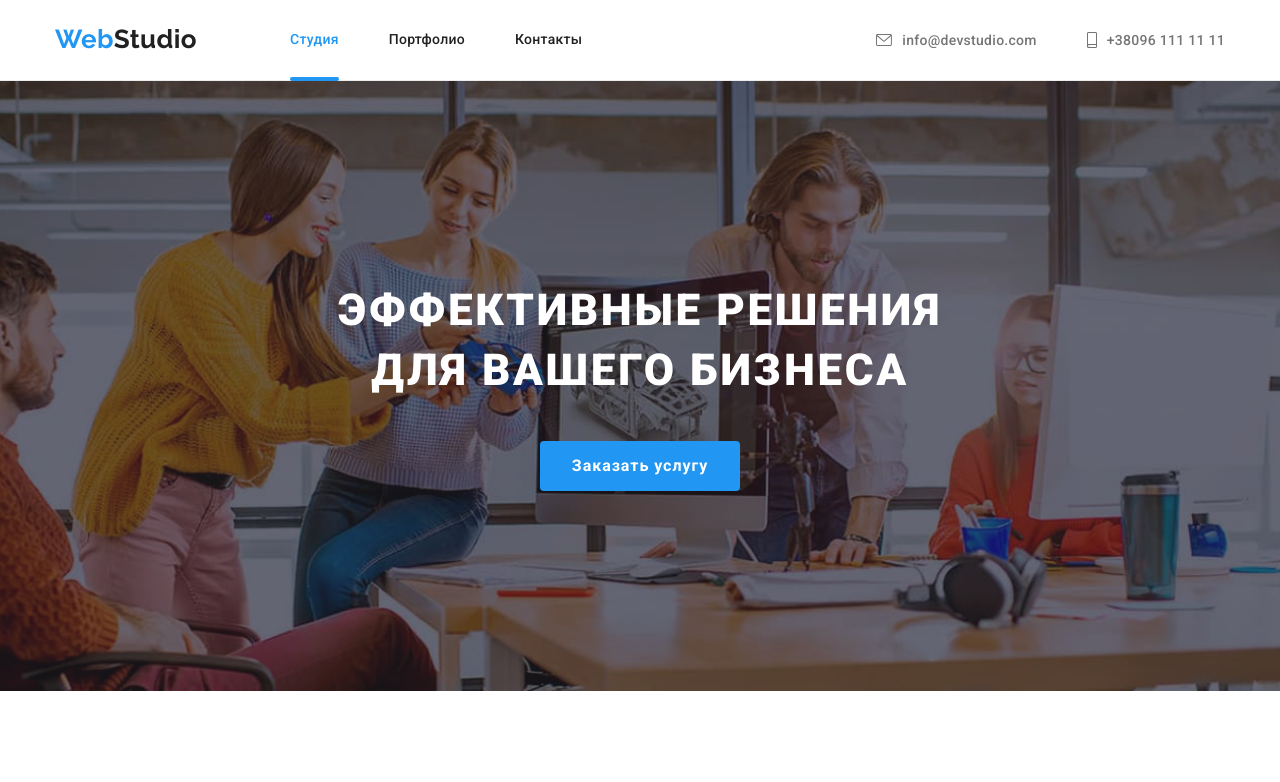
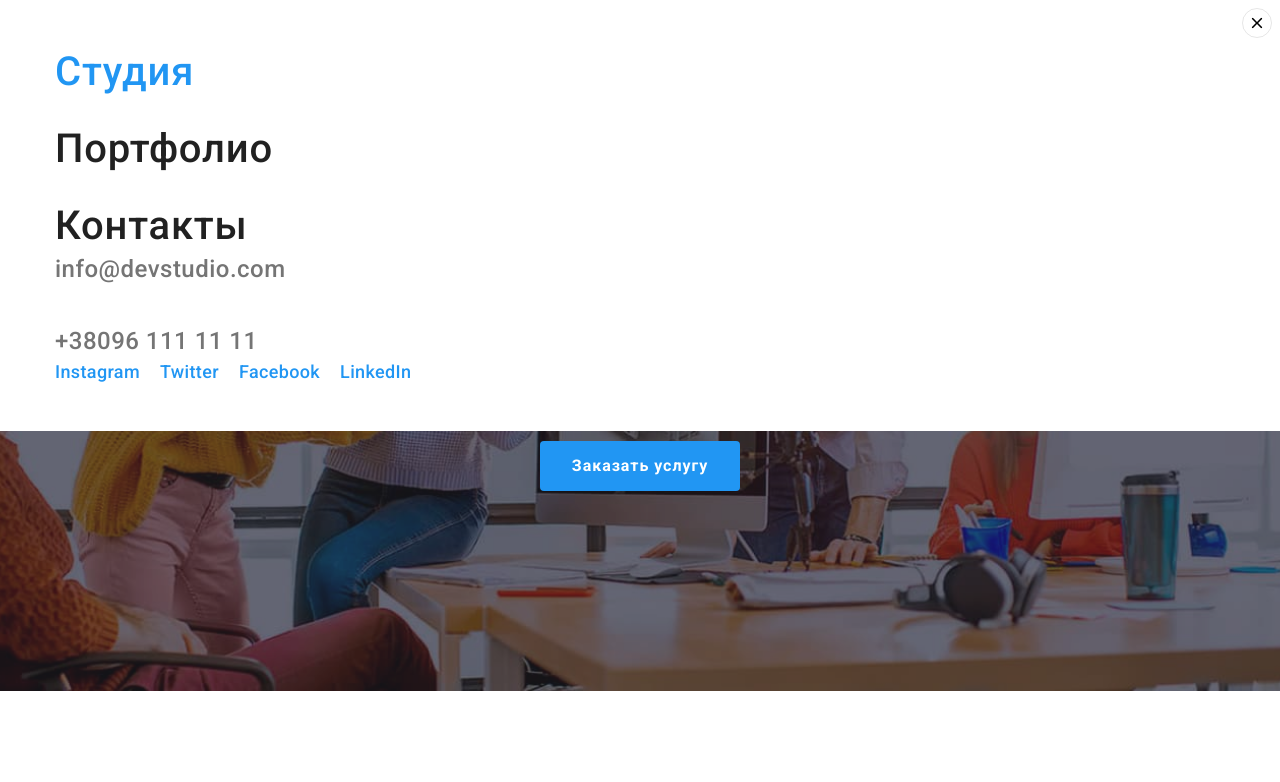
Before and after one commit to BondAndrii/goit-markup-hw-08, a plain HTML site: page index.html in a window 1280 px wide. Shown: the top 782 px of the page. Drawn offline with nearby package versions, Linux system fonts and the light colour scheme.

Commit message:
Створює меню для мобільної версії

```diff
--- a/index.html
+++ b/index.html
@@ -399,6 +399,47 @@
         </div>
     </footer> -->
     <!-- Додаємо модальне вікно -->
+    <div class="mobile-menu">
+        <div class="container">
+            <button class="close__button" type="button">
+                <svg class="close__icon">
+                    <use class="close" href="./images/symbol-defs.svg#icon-vectorclose" width="11px" height="11px"></use>
+                </svg>
+            </button>
+            <ul class="menu-nav list">
+                <li class="menu-nav__item"><a href="./index.html" class="menu-nav__link link current">Студия</a></li>
+                <li class="menu-nav__item"><a href="./portfolio.html" class="menu-nav__link link">Портфолио</a></li>
+                <li class="menu-nav__item"><a href="" class="menu-nav__link link">Контакты</a></li>
+            </ul>
+            <ul class="menu-contact list">
+                <li class="menu-contact__item">
+                    <a href="emailto:info@devstudio.com" class="menu-contact__link link">
+                        info@devstudio.com
+                    </a>
+                </li>
+                <li class="menu-contact__item">
+                    <a href="tel:+380961111111" class="menu-contact__link link">
+                       +38096 111 11 11
+                    </a>
+                </li>
+            </ul>
+            <ul class="menu-sots list">
+                <li class="menu-sots__item" >
+                    <a class="menu-sots__link link" href="">Instagram</a>
+                </li>
+                <li class="menu-sots__item">
+                    <a class="menu-sots__link link" href="">Twitter</a>
+                </li>
+                <li class="menu-sots__item">
+                    <a class="menu-sots__link link" href="">Facebook</a>
+                </li>
+                <li class="menu-sots__item">
+                    <a class="menu-sots__link link" href="">LinkedIn</a>
+                </li>
+
+            </ul>
+        </div>
+    </div>
     <div class="backdrop is-hidden" data-modal>
         <div class="modal">
             <button class="close__button" type="button" data-modal-close>
@@ -456,6 +497,7 @@
             </form>
         </div>
     </div>
+
     <!-- Додаємо скріпт для спрацьовування модального вікна -->
     <script src="./js/modal.js"></script>
 </body>
--- a/sass/components/_header.scss
+++ b/sass/components/_header.scss
@@ -32,9 +32,11 @@
     }
 }
 .site-nav__item {
-    &:not(:last-child) {
+    @include tablet{
+        &:not(:last-child) {
             margin-right: 50px;
         }
+    }
 }
 .site-nav__link {
     display: flex;
--- a/sass/components/_mobile-menu.scss
+++ b/sass/components/_mobile-menu.scss
@@ -0,0 +1,71 @@
+.mobile-menu{
+    position: fixed;
+    display: flex;
+    z-index: 1;
+    top: 0;
+    left: 0;
+    padding: 48px 40px 48px 40px;
+    background-color: white;
+}
+// .menu-nav{
+// }
+.menu-nav__item {
+    & + &{
+    margin-top: 30px;
+}
+
+}
+.menu-nav__link{
+    color: #212121;
+    font-weight: 500;
+    font-size: 40px;
+    line-height: 1.175;
+    // text-align: center;
+    letter-spacing: 0.02em;
+    &.current {
+        color: var(--accent-color);
+    }
+}
+.menu-contact{
+    margin-bottom: 64px;
+}
+.menu-contact__item{
+     & + &{
+    margin-top: 32px;
+     }
+
+}
+.menu-contact__link {
+    font-weight: 500;
+    font-size: 24px;
+    line-height: 1.67;
+    letter-spacing: 0.02em;
+    color: #757575;
+    &:hover {
+        color: var(--accent-color);
+        font-size: 34px;
+        line-height: 1.76;
+    }
+}
+.menu-sots{
+    display: flex;
+
+}
+.menu-sots__item{
+    &+&{
+        margin-left: 20px;
+    }
+}
+ .menu-sots__item:before {
+     margin-left: 10px;
+     border: 1px solid rgba(33, 33, 33, 0.2);
+     transform: rotate(90deg);
+ }
+.menu-sots__link{
+    font-weight: 500;
+        font-size: 18px;
+        line-height: 1.22;
+        letter-spacing: 0.02em;
+
+        color: var(--accent-color);
+}
```
Also changed, not shown: css/main.css, css/main.min.css, 2 other files.
